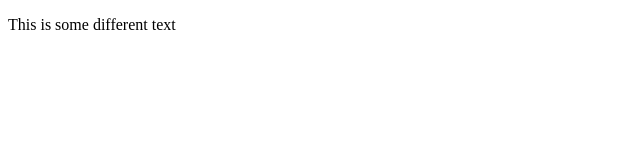
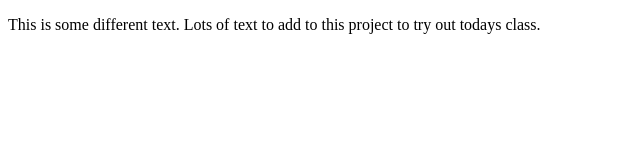
Before and after one commit to kathoddinott/inclasspractice, a plain HTML site: page index.html in a window 1280 px wide. Shown: the whole page, without its empty margins (0-640 px from the left). Drawn offline with Linux system fonts and the light colour scheme.

Commit message:
final changes

```diff
--- a/index.html
+++ b/index.html
@@ -5,6 +5,6 @@
 	<title>kat and nitya</title>
 </head>
 <body>
-	<p>This is some different text</p>
+	<p>This is some different text. Lots of text to add to this project to try out todays class.</p>
 </body>
 </html>
```
